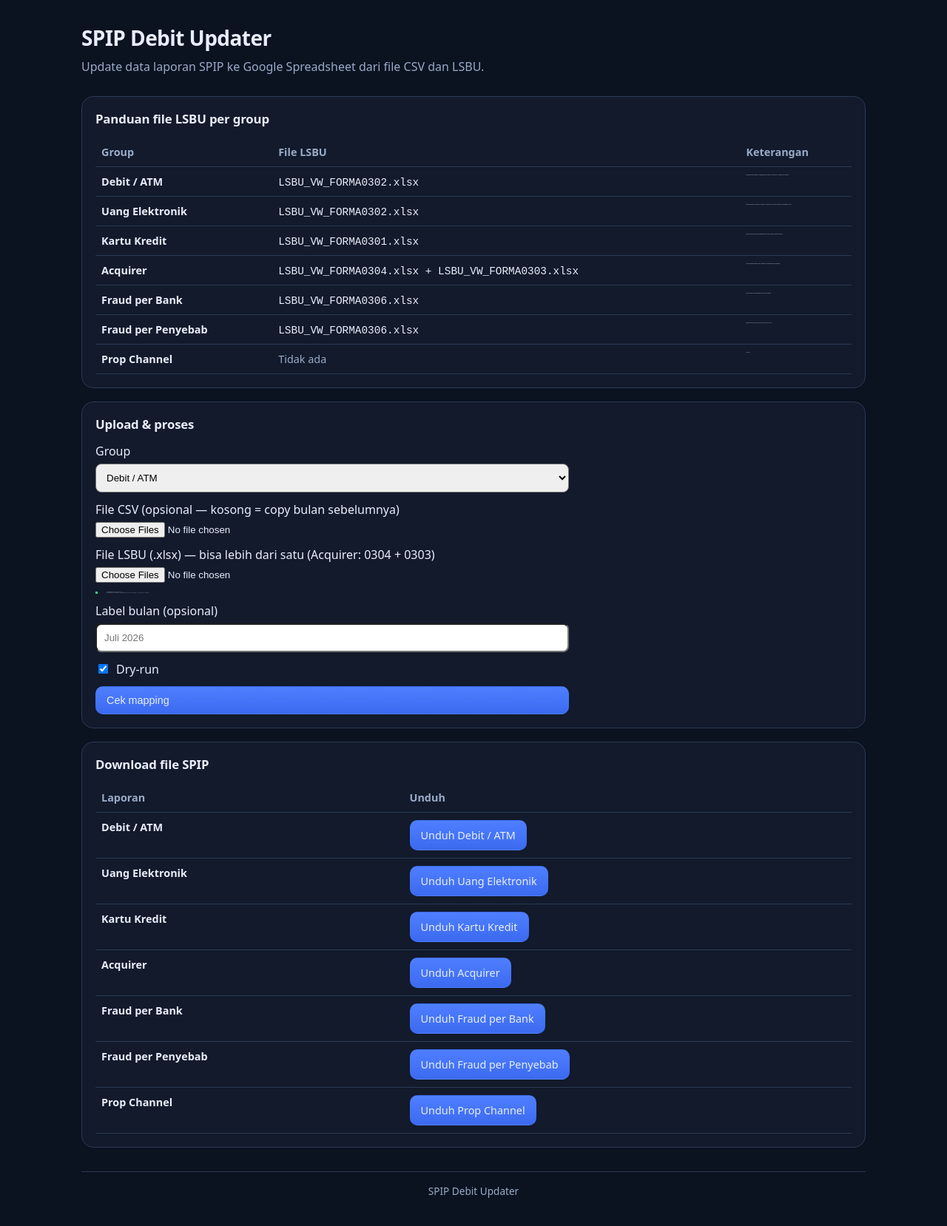
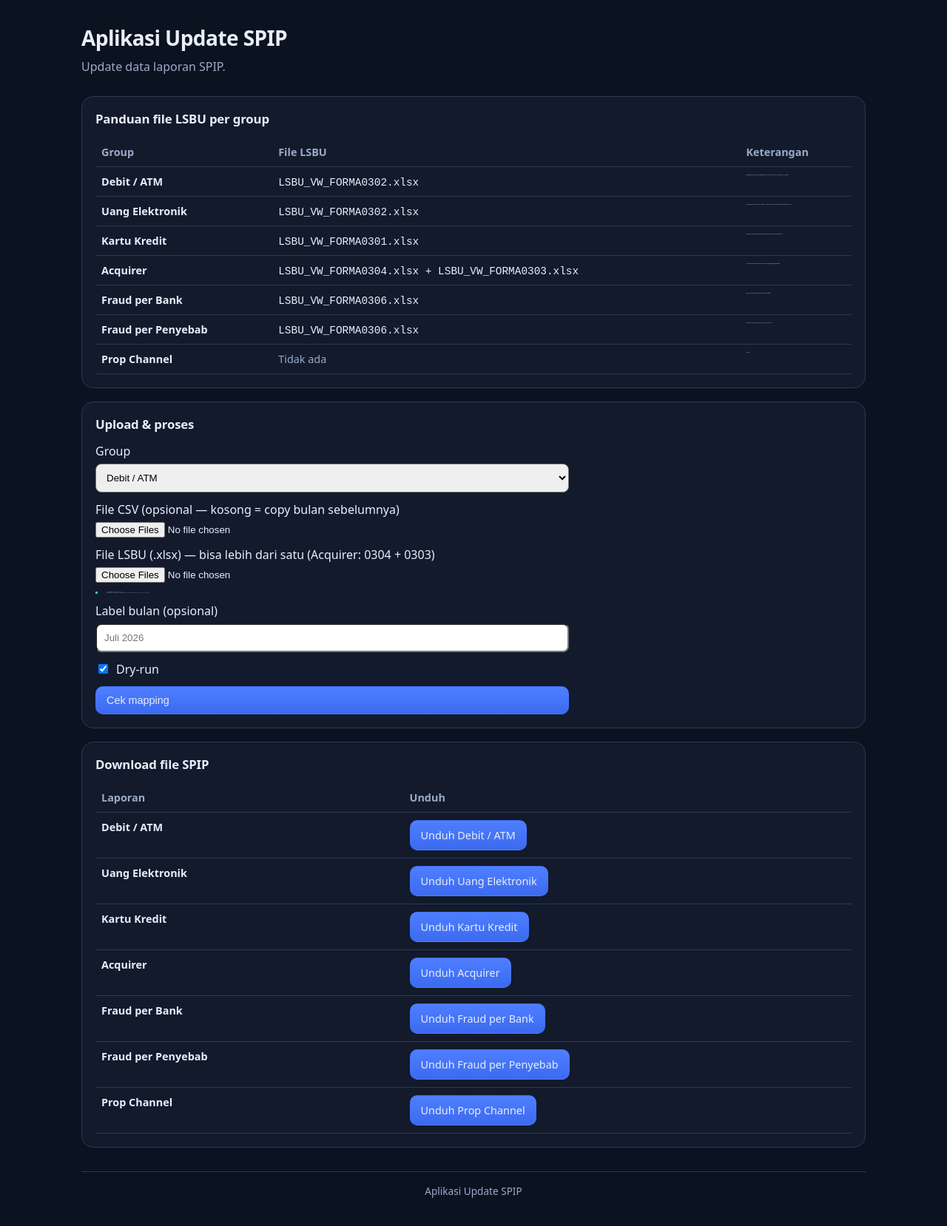
Before and after one commit to akward/spip-debit-updater-web, a Next.js app: page / in a window 1280 px wide. Shown: the top 1658 px of the page at 74% size. Built offline with nearby package versions, Linux system fonts and the light colour scheme.

Commit message:
Rename to Aplikasi Update SPIP; simplify subtitle

```diff
--- a/app/page.tsx
+++ b/app/page.tsx
@@ -265,8 +265,8 @@ export default function HomePage() {
     <main className="container">
       <header className="header">
         <div>
-          <h1>SPIP Debit Updater</h1>
-          <p>Update data laporan SPIP ke Google Spreadsheet dari file CSV dan LSBU.</p>
+          <h1>Aplikasi Update SPIP</h1>
+          <p>Update data laporan SPIP.</p>
         </div>
       </header>
 
@@ -494,7 +494,7 @@ ok/copy: {log.summary.ok}/{log.summary.total} · error:{" "}
         </table>
       </section>
 
-      <footer className="footer">SPIP Debit Updater</footer>
+      <footer className="footer">Aplikasi Update SPIP</footer>
     </main>
   );
 }
```
